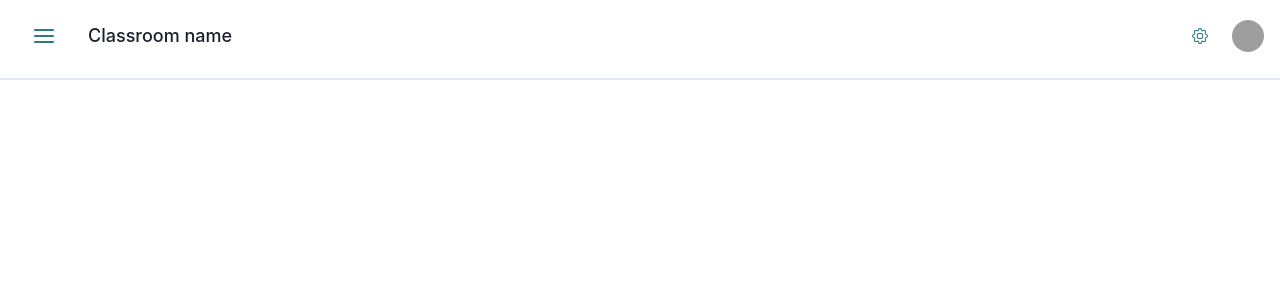
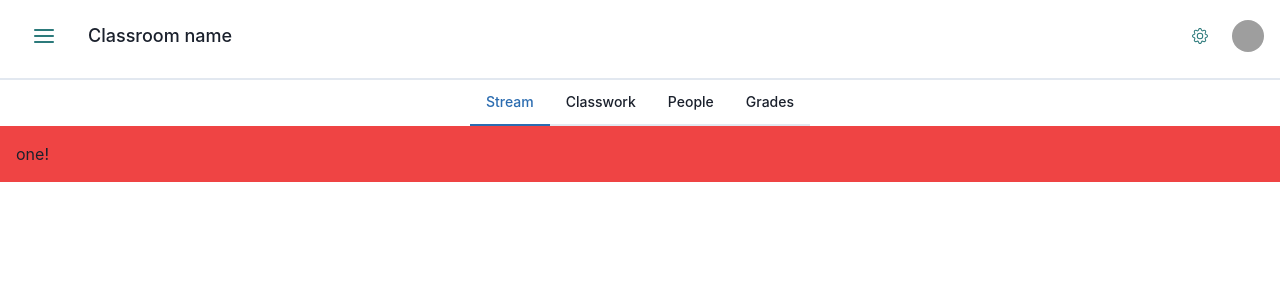
Before and after one commit to NaveenDanj/google-classroom-clone, a Next.js app: page /Classroom in a window 1280 px wide. Shown: the top 300 px of the page. Built offline with nearby package versions, Linux system fonts and the light colour scheme; no server answers; grey boxes are pictures that could not be loaded.

Commit message:
added tab section

```diff
--- /dev/null
+++ b/components/Classroom/ClassroomBody.tsx
@@ -0,0 +1,57 @@
+import { Tabs, TabList, Tab, TabPanels, TabPanel } from '@chakra-ui/react'
+import React from 'react'
+
+function ClassroomBody() {
+    return (
+        <div className=''>
+
+            <div className=' justify-center flex flex-row w-full'>
+                <Tabs className='w-full' size='lg'>
+                    <div className=' justify-center flex flex-row w-full'>
+
+                        <TabList>
+
+                            <Tab>
+                                <h1 className='font-medium text-sm'>Stream</h1>
+                            </Tab>
+
+                            <Tab>
+                                <h1 className='font-medium text-sm'>Classwork</h1>
+                            </Tab>
+
+                            <Tab>
+                                <h1 className='font-medium text-sm'>People</h1>
+                            </Tab>
+
+                            <Tab>
+                                <h1 className='font-medium text-sm'>Grades</h1>
+                            </Tab>
+
+                        </TabList>
+
+                    </div>
+
+                    <TabPanels className='bg-red-500 w-full'>
+                        <TabPanel>
+                            <p>one!</p>
+                        </TabPanel>
+                        <TabPanel>
+                            <p>two!</p>
+                        </TabPanel>
+                        <TabPanel>
+                            <p>three!</p>
+                        </TabPanel>
+                        <TabPanel>
+                            <p>three!</p>
+                        </TabPanel>
+                    </TabPanels>
+
+                </Tabs>
+
+            </div>
+
+        </div>
+    )
+}
+
+export default ClassroomBody
--- a/components/layouts/ProfilePopover.tsx
+++ b/components/layouts/ProfilePopover.tsx
@@ -34,7 +34,7 @@ const ProfilePopover = ({photoURL , userData}:Prop) => {
                 <PopoverContent>
                     <PopoverBody className='p-5'>
 
-                        <div className='flex justify-center w-full'>
+                        <div className='flex justify-center w-full pb-5'>
 
                             <div>
                                 <div className='mx-auto w-full'>
--- a/pages/Classroom.tsx
+++ b/pages/Classroom.tsx
@@ -1,6 +1,7 @@
 import { NextPage } from 'next'
 import Head from 'next/head'
 import React from 'react'
+import ClassroomBody from '../components/Classroom/ClassroomBody';
 import ClassroomHeader from '../components/Classroom/ClassroomHeader';
 
 const Classroom:NextPage = () => {
@@ -16,6 +17,7 @@ const Classroom:NextPage = () => {
 
         <div>
             <ClassroomHeader />
+            <ClassroomBody />
         </div>
 
     </div>
```
